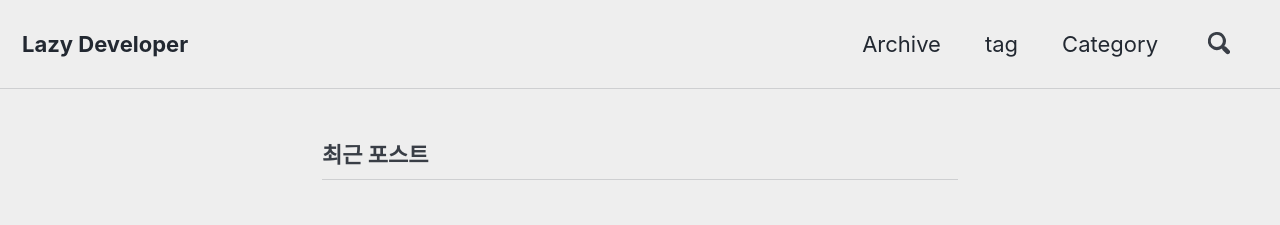
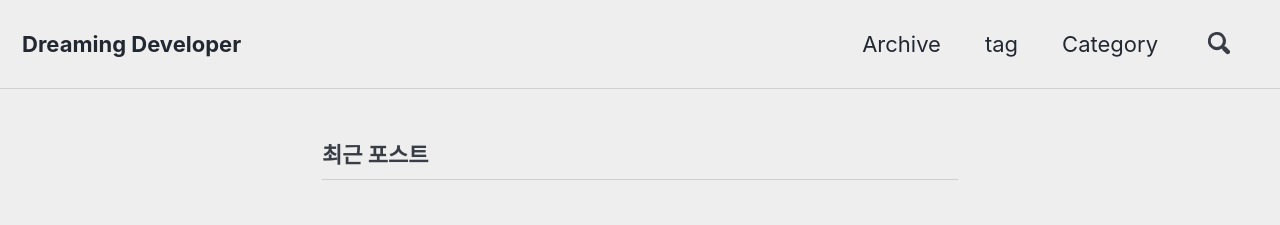
Before and after one commit to zanyfelix/zanyfelix.github.io, a Jekyll site: the page built from index.md, in a window 1280 px wide. Shown: the top 225 px of the page. Built offline with Jekyll 4.4.1, drawn with Linux system fonts in a browser that asks for light colours; nearby versions of some CDN libraries; the list of posts is cut into pages by our own code.

Commit message:
메인 제목 수정

```diff
--- a/_config.yml
+++ b/_config.yml
@@ -16,7 +16,7 @@ minimal_mistakes_skin    : "air" # "air", "aqua", "contrast", "dark", "dirt", "n
 
 # Site Settings
 locale                   : "ko"
-title                    : "Lazy Developer"
+title                    : "Dreaming Developer"
 title_separator          : "-"
 name                     : "zanyfelix"
 description              : "An amazing website."
```
